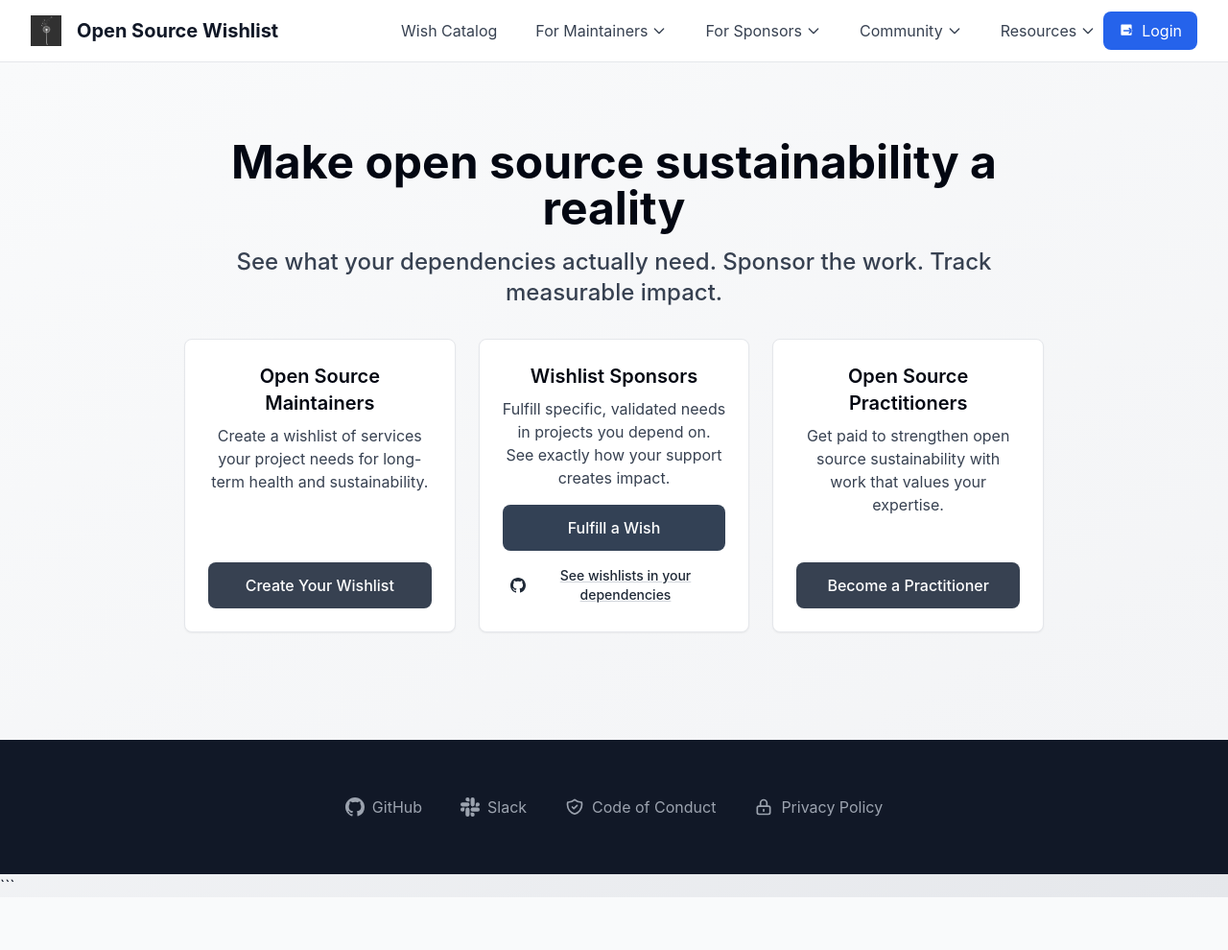
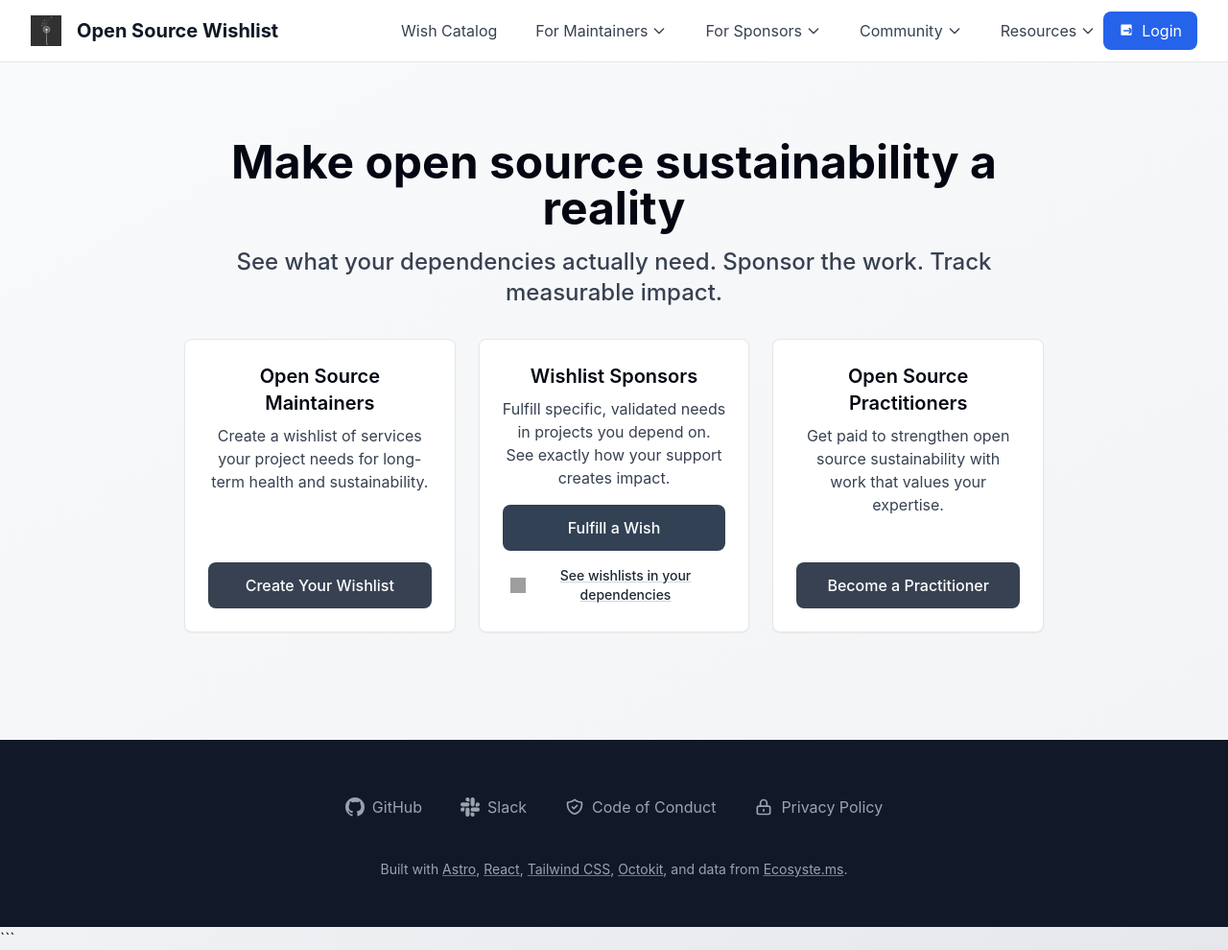
Before and after one commit to oss-wish-list/oss-wishlist-website, an Astro site: page / in a window 1280 px wide. Shown: the whole page at 96% size. Before the commit the page ends 935 px from the top, so only its background shows below. Built offline with nearby package versions, Linux system fonts and the light colour scheme; Astro itself is replaced by a stand-in of ours; no server answers; grey boxes are pictures that could not be loaded.

Commit message:
added credits to footer

```diff
--- a/src/components/Layout.astro
+++ b/src/components/Layout.astro
@@ -85,6 +85,14 @@ const logoUrl = `${basePath}logo.png`;
               Privacy Policy
             </a>
           </div>
+          <div class="mt-8 text-center text-gray-400 text-sm leading-relaxed">
+            Built with
+            <a href="https://astro.build" target="_blank" rel="noopener noreferrer" class="underline decoration-gray-500 hover:text-white">Astro</a>,
+            <a href="https://react.dev" target="_blank" rel="noopener noreferrer" class="underline decoration-gray-500 hover:text-white">React</a>,
+            <a href="https://tailwindcss.com" target="_blank" rel="noopener noreferrer" class="underline decoration-gray-500 hover:text-white">Tailwind CSS</a>,
+            <a href="https://octokit.github.io/rest.js/" target="_blank" rel="noopener noreferrer" class="underline decoration-gray-500 hover:text-white">Octokit</a>, and data from
+            <a href="https://ecosyste.ms" target="_blank" rel="noopener noreferrer" class="underline decoration-gray-500 hover:text-white">Ecosyste.ms</a>.
+          </div>
         </div>
       </div>
     </footer>
--- a/src/pages/index.astro
+++ b/src/pages/index.astro
@@ -64,9 +64,7 @@ const companyServices = services.filter(service =>
                 class="flex items-center justify-center gap-2 text-gray-800 hover:text-gray-950 text-sm font-medium underline decoration-gray-300 hover:decoration-gray-500 focus:outline-none focus:ring-2 focus:ring-gray-600 focus:ring-offset-2 rounded px-2 py-1"
                 aria-label="View GitHub Action to see wishlists in your dependencies"
               >
-                <svg class="w-4 h-4 flex-shrink-0" fill="currentColor" viewBox="0 0 24 24" aria-hidden="true">
-                  <path d="M12 0c-6.626 0-12 5.373-12 12 0 5.302 3.438 9.8 8.207 11.387.599.111.793-.261.793-.577v-2.234c-3.338.726-4.033-1.416-4.033-1.416-.546-1.387-1.333-1.756-1.333-1.756-1.089-.745.083-.729.083-.729 1.205.084 1.839 1.237 1.839 1.237 1.07 1.834 2.807 1.304 3.492.997.107-.775.418-1.305.762-1.604-2.665-.305-5.467-1.334-5.467-5.931 0-1.311.469-2.381 1.236-3.221-.124-.303-.535-1.524.117-3.176 0 0 1.008-.322 3.301 1.23.957-.266 1.983-.399 3.003-.404 1.02.005 2.047.138 3.006.404 2.291-1.552 3.297-1.23 3.297-1.23.653 1.653.242 2.874.118 3.176.77.84 1.235 1.911 1.235 3.221 0 4.609-2.807 5.624-5.479 5.921.43.372.823 1.102.823 2.222v3.293c0 .319.192.694.801.576 4.765-1.589 8.199-6.086 8.199-11.386 0-6.627-5.373-12-12-12z"/>
-                </svg>
+                <img src={`${basePath}images/ecosystems.svg`} alt="Ecosyste.ms" class="w-4 h-4 flex-shrink-0" aria-hidden="true" />
                 See wishlists in your dependencies
               </a>
             </div>
```
